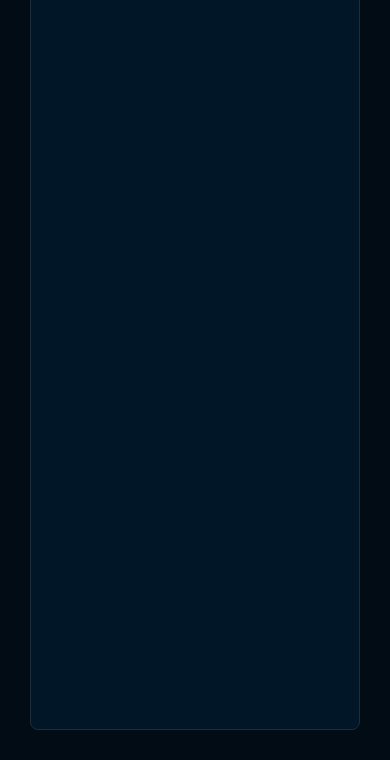
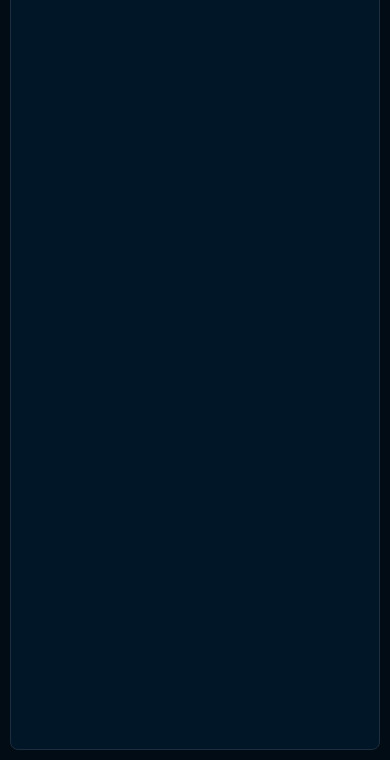
Before and after one commit to filippovskii09/PORTFOLIO, a plain HTML site: page index.html in a window 390 px wide. Shown: the part 84-844 px from the top of the page. Drawn offline with Linux system fonts and the light colour scheme.

Commit message:
change content margin

```diff
--- a/scss/style.scss
+++ b/scss/style.scss
@@ -67,12 +67,17 @@ body {
 	border-radius: 8px;
 	border: 1px solid #1E2D3D;
 	background: #011627;
-	margin: 30px;
-   width: calc(100% - 60px);
-   height: calc(100% - 60px);
+	margin: 20px;
+   width: calc(100% - 40px);
+   height: calc(100% - 40px);
    box-sizing: border-box;
 	position: relative;
 	overflow: hidden;
+	@media (max-width: 768px){
+		margin: 10px;
+		width: calc(100% - 20px);
+		height: calc(100% - 20px);
+	}
 }
 
 // ========= Basic css ===========
```
Also changed, not shown: css/style.min.css.
